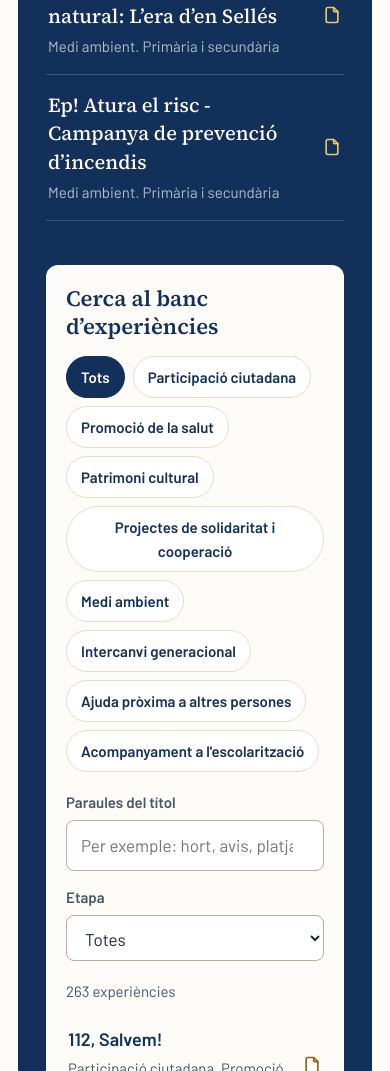
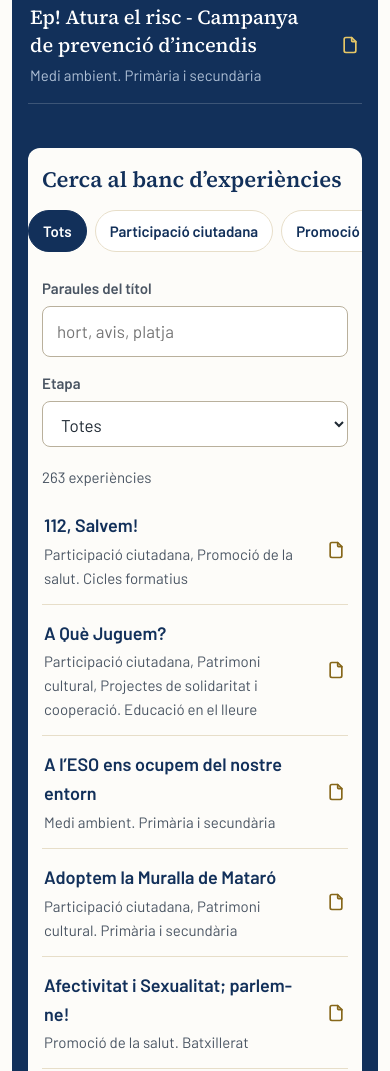
Before and after one commit to lesmoes-create/illa-que-apren, a plain HTML site: page aps/index.html in a window 390 px wide. Shown: the part 7149-8220 px from the top of the page. Drawn offline with Linux system fonts and the light colour scheme.

Commit message:
ApS: filtres en fila desplaçable al mòbil
Co-Authored-By: Claude Opus 5.5 <noreply@anthropic.com>
Claude-Session: https://claude.ai/code/session_01FjvhQN1siHaAjeBrtf1QES

```diff
--- a/aps/index.html
+++ b/aps/index.html
@@ -178,6 +178,10 @@ footer a{color:#fff}
 .fotos figure:first-child{grid-row:auto;grid-column:span 2}
 .camp,.docs{grid-template-columns:1fr}
 .btn{white-space:normal}
+.idees{padding:24px 16px;margin-left:-6px;margin-right:-6px}
+.cerca{padding:18px 14px}
+.filtres{flex-wrap:nowrap;overflow-x:auto;margin-left:-14px;margin-right:-14px;padding:0 14px 6px;scroll-snap-type:x proximity}
+.chip{white-space:nowrap;flex:none;scroll-snap-align:start}
 }
 </style>
 </head>
@@ -292,7 +296,7 @@ footer a{color:#fff}
     <h3>Cerca al banc d’experiències</h3>
     <div class="filtres" id="ambits" role="group" aria-label="Àmbit del servei"></div>
     <div class="camp">
-      <div><label for="q">Paraules del títol</label><input id="q" type="search" placeholder="Per exemple: hort, avis, platja" autocomplete="off"></div>
+      <div><label for="q">Paraules del títol</label><input id="q" type="search" placeholder="hort, avis, platja" autocomplete="off"></div>
       <div><label for="etapa">Etapa</label><select id="etapa"><option value="">Totes</option></select></div>
     </div>
     <p class="compte" id="compte" aria-live="polite"></p>
```
